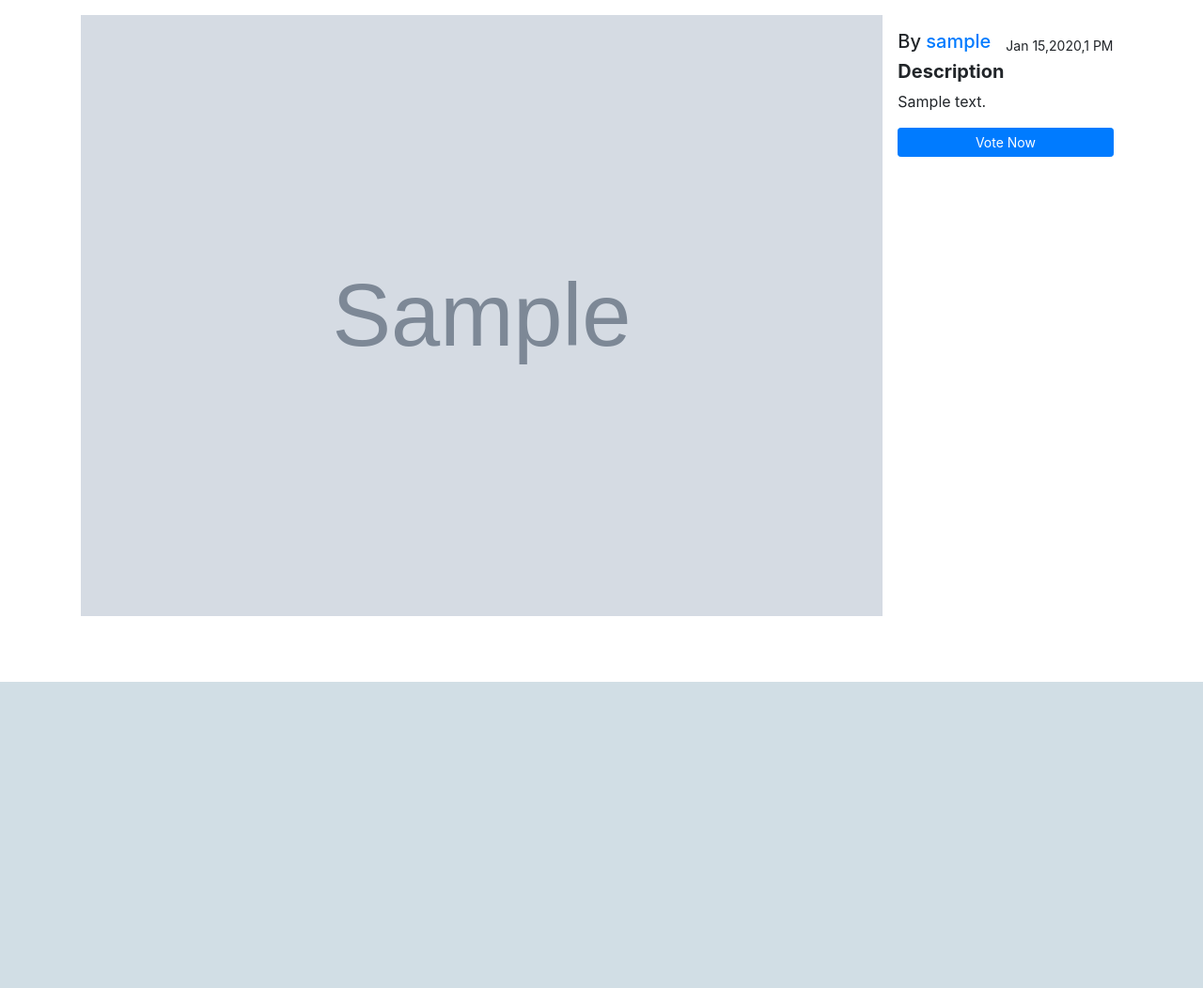
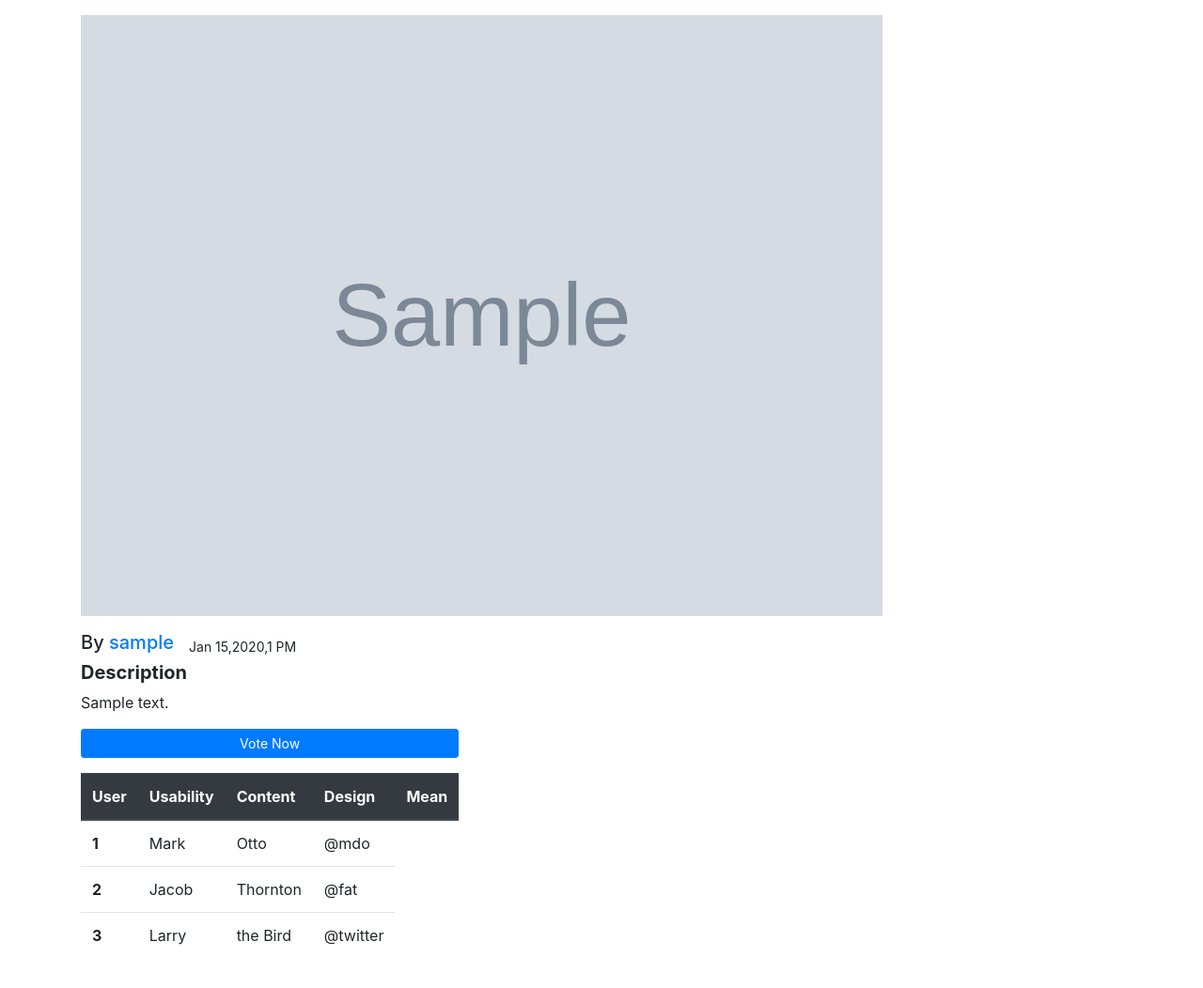
Before and after one commit to dynamodenis/awwards, a Django app: page /project/1/ in a window 1280 px wide. Shown: the part 74-1126 px from the top of the page at 94% size. Before the commit the page ends 800 px from the top, so only its background shows below. Run offline with Django 3.2, Linux system fonts and the light colour scheme; tables that the repository leaves empty hold one stand-in row (values such as "Sample post"); grey boxes marked "Sample" are stand-in pictures; some libraries are stand-ins or nearby versions.

Commit message:
created votes view function

```diff
--- a/project/forms.py
+++ b/project/forms.py
@@ -1,6 +1,6 @@
 from django.contrib.auth.models import User
 from django import forms
-from .models import Profile,Project
+from .models import Profile,Project,Votes
 
 class UpdateUser(forms.ModelForm):
     email=forms.EmailField()
@@ -19,3 +19,8 @@
     class Meta:
         model=Project
         fields=['image','title','description','link','location']
+
+class Votes(forms.ModelForm):
+    class Meta:
+        model=Votes
+        fields=['usability','design','content']
--- a/project/urls.py
+++ b/project/urls.py
@@ -21,7 +21,8 @@
     path('api/users/', views.UserList.as_view()),
     path('api/project/<int:pk>/',views.ProjectDescription.as_view()),
     path('api/user/<int:pk>/',views.UserDescription.as_view()),
-    path('project/<int:project_id>/vote/',views.vote,name='vote')
+    path('project/<int:project_id>/vote/',views.vote,name='vote'),
+    path('update/user/',views.update_settings,name='update_settings'),
 
 ]
 
--- a/project/views.py
+++ b/project/views.py
@@ -1,7 +1,7 @@
 from django.shortcuts import render,get_object_or_404,redirect
 from django.contrib.auth.decorators import login_required
 from .models import Profile,Project
-from .forms import PostProject,UpdateUser,UpdateProfile
+from .forms import PostProject,UpdateUser,UpdateProfile,Votes
 from django.contrib.auth.models import User
 from rest_framework.views import APIView
 from rest_framework.response import Response
@@ -10,6 +10,7 @@
 from .permission import IsAdminOrReadOnly
 from django.http import HttpResponseRedirect
 from django.urls import reverse
+from django.contrib import messages
 
 # Create your views here.
 #api view
@@ -105,7 +106,7 @@
 #specific project
 def project(request,project_id):
     project=get_object_or_404(Project,pk=project_id)
-    votes=project.votes_set.all()
+    votes=Votes()
     print(votes)
     return render(request, 'project/project.html',{'project':project,'votes':votes})
 
@@ -131,13 +132,34 @@
 
 def vote(request, project_id):
     project=get_object_or_404(Project, pk=project_id)
-    votes=project.votes_set.all()
-    # for vote in votes:
-    #     usability=vote.usability += request.POST.get('usability')
-    #     print(usability)
-    #     content=vote.content.append(int(request.POST.get('content')))
-    #     print(content)
-    #     design=vote.design.append(int(request.POST.get('design')))
-    #     print(design)
+    votes=Votes()
+    votes=Votes(request.POST)
+    if votes.is_valid():
+        vote=votes.save(commit=False)
+        vote.user=request.user
+        vote.project=project
+        vote.save()
+        messages.success(request,'Votes Successfully submitted')
+        return HttpResponseRedirect(reverse('project:project',  args=(project.id,)))
 
-    return HttpResponseRedirect(reverse('project:project',  args=(project.id,)))
+    else:
+        messages.warning(request,'ERROR! Voting Range is from 0-10')
+        votes=Votes()
+    return render(request, 'project/project.html',{'project':project,'votes':votes})
+
+
+
+def update_settings(request):
+    update_user=UpdateUser(request.POST,instance=request.user)
+    update_profile=UpdateProfile(request.POST,request.FILES,instance=request.user.profile)
+    if update_user.is_valid() and update_profile.is_valid():
+        update_user.save()
+        update_profile.save()
+
+        messages.success(request, 'Profile Updated Successfully')
+        return redirect('project:profile')
+
+    else:
+        update_user=UpdateUser(instance=request.user)
+        update_profile=UpdateProfile(instance=request.user.profile)
+    return render(request, 'project/update_profile.html',{'update_user':update_user,'update_profile':update_profile})
--- a/templates/project/profile.html
+++ b/templates/project/profile.html
@@ -41,7 +41,7 @@
                             <p class="card-text">About Me: {{user.profile.bio}}</p>
                             {%endif%}
 
-                            <a href="#" class="btn btn-success btn-sm"><small>Update Settings</small></a>
+                            <a href="{% url  'project:update_settings' %}" class="btn btn-success btn-sm"><small>Update Settings</small></a>
                         </div>
                     </div>
                 </div>
--- a/templates/project/project.html
+++ b/templates/project/project.html
@@ -27,18 +27,46 @@
                     <div class="card card-body">
                         <form action="{% url 'project:vote' project.id %}" method="POST">
                         {% csrf_token%}
-                            <input type="text" name="usability" id="choice{{forloop.counter}}" value="{{project.votes.usability}}">
-                            <label for="choice{{forloop.counter}}">Usability</label><br>
-                            <input type="text" name="content" id="choice{{forloop.counter}}" value="{{project.votes.content}}">
-                            <label for="choice{{forloop.counter}}">Content</label><br>
-                            <input type="text" name="design" id="choice{{forloop.counter}}" value="{{project.votes.design}}">
-                            <label for="choice{{forloop.counter}}">Design</label><br>
-                            <input type="submit" value="Vote">
+                            {% bootstrap_form votes%}
+                            <input type="submit" value="Vote" class="btn btn-outline-success btn-sm">
                         </form>
                     </div>
                   </div>
 
             </div>
+            <div>
+                <table class="table">
+                    <thead class="thead-dark">
+                      <tr>
+                        <th scope="col">User</th>
+                        <th scope="col">Usability</th>
+                        <th scope="col">Content</th>
+                        <th scope="col">Design</th>
+                        <th scope="col">Mean</th>
+                      </tr>
+                    </thead>
+                    <tbody>
+                      <tr>
+                        <th scope="row">1</th>
+                        <td>Mark</td>
+                        <td>Otto</td>
+                        <td>@mdo</td>
+                      </tr>
+                      <tr>
+                        <th scope="row">2</th>
+                        <td>Jacob</td>
+                        <td>Thornton</td>
+                        <td>@fat</td>
+                      </tr>
+                      <tr>
+                        <th scope="row">3</th>
+                        <td>Larry</td>
+                        <td>the Bird</td>
+                        <td>@twitter</td>
+                      </tr>
+                    </tbody>
+                  </table>
+            </div>
         </div>
     </div>
 </div>
```
Also changed, not shown: templates/project/update_profile.html (added, +38 -0 lines), media/profile/PhotoGrid_1579715140401.jpg (added), media/profile/PhotoGrid_1579715140401_Cme49wG.jpg (added), 2 other files.
